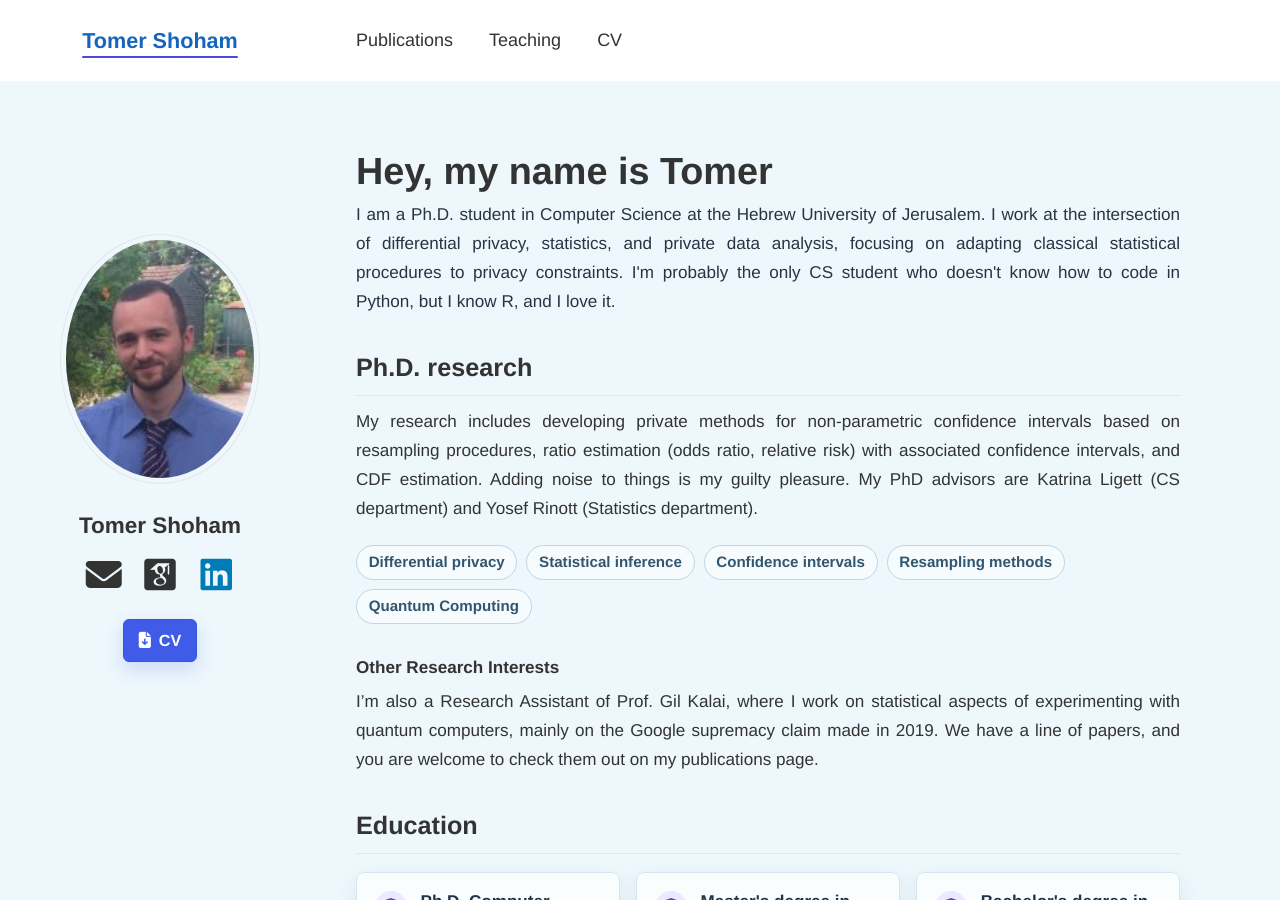
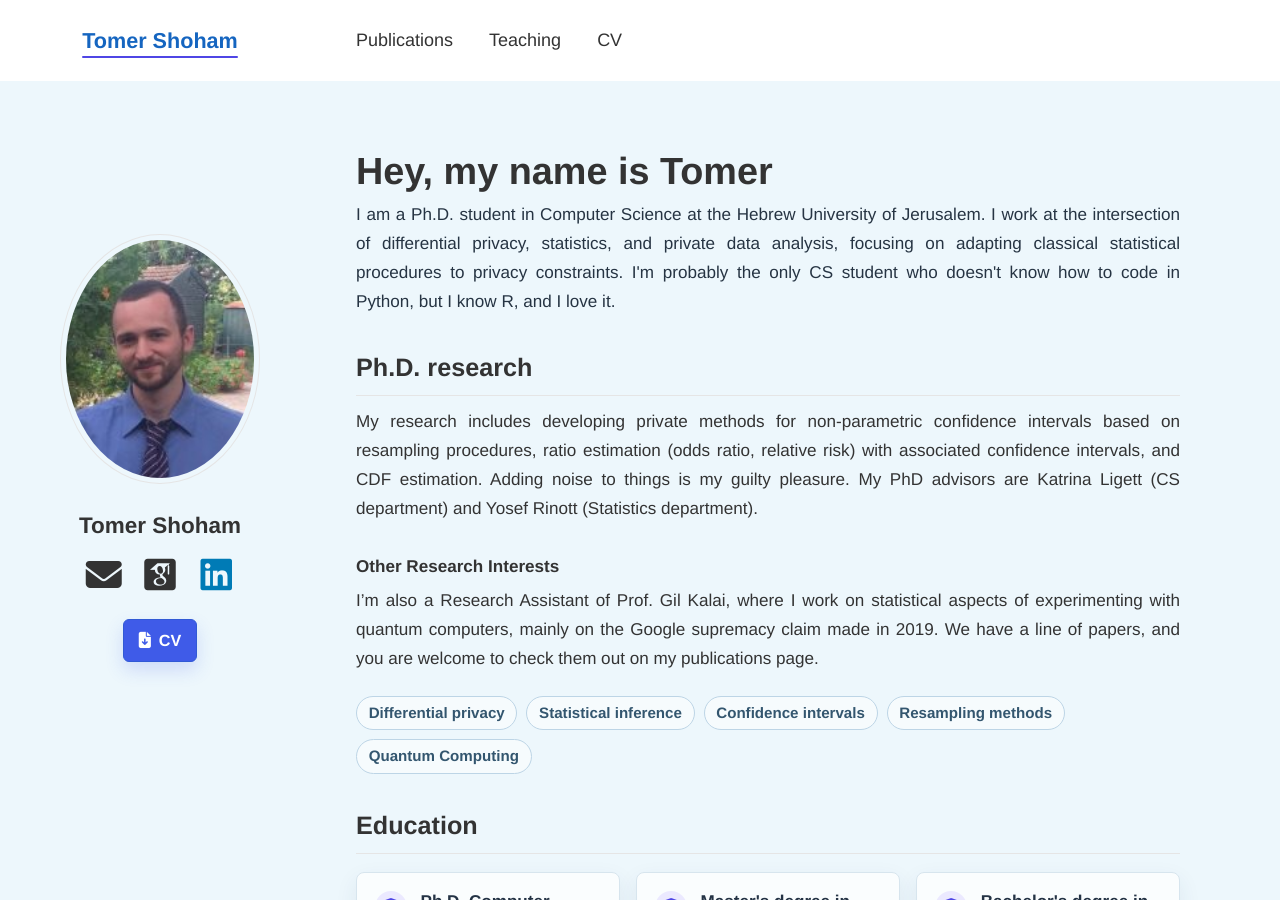
Before and after one commit to TomerShoham1/TomerShoham1.github.io, a Jekyll site: the page built from _pages/about.md, in a window 1280 px wide and 900 px high. Built offline with Jekyll 4.4.1, drawn with Linux system fonts in a browser that asks for light colours; some web fonts are replaced; a script that is not in the unit is left out; some of the changed lines change nothing that is shown.

Commit message:
Better visuality

```diff
--- a/_pages/about.md
+++ b/_pages/about.md
@@ -14,6 +14,9 @@ author_profile: true
 ## Ph.D. research
 My research includes developing private methods for non-parametric confidence intervals based on resampling procedures, ratio estimation (odds ratio, relative risk) with associated confidence intervals, and CDF estimation. Adding noise to things is my guilty pleasure. My PhD advisors are Katrina Ligett (CS department) and Yosef Rinott (Statistics department).
 
+### Other Research Interests
+I'm also a Research Assistant of Prof. Gil Kalai, where I work on statistical aspects of experimenting with quantum computers, mainly on the Google supremacy claim made in 2019. We have a line of papers, and you are welcome to check them out on my publications page.
+
 <div class="research-tags" aria-label="Research areas">
   <span>Differential privacy</span>
   <span>Statistical inference</span>
@@ -21,9 +24,6 @@ My research includes developing private methods for non-parametric confidence in
   <span>Resampling methods</span>
   <span>Quantum Computing</span>
 </div>
-
-### Other Research Interests
-I'm also a Research Assistant of Prof. Gil Kalai, where I work on statistical aspects of experimenting with quantum computers, mainly on the Google supremacy claim made in 2019. We have a line of papers, and you are welcome to check them out on my publications page.
 
 ## Education
 <div class="education-grid">
```
